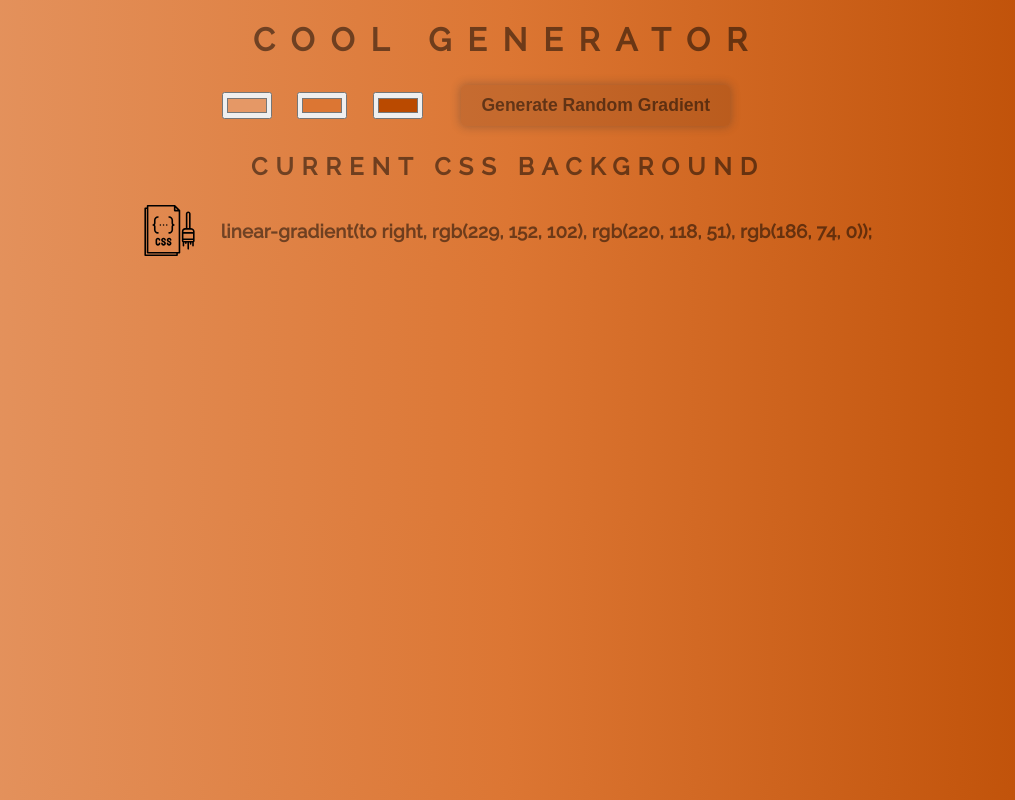
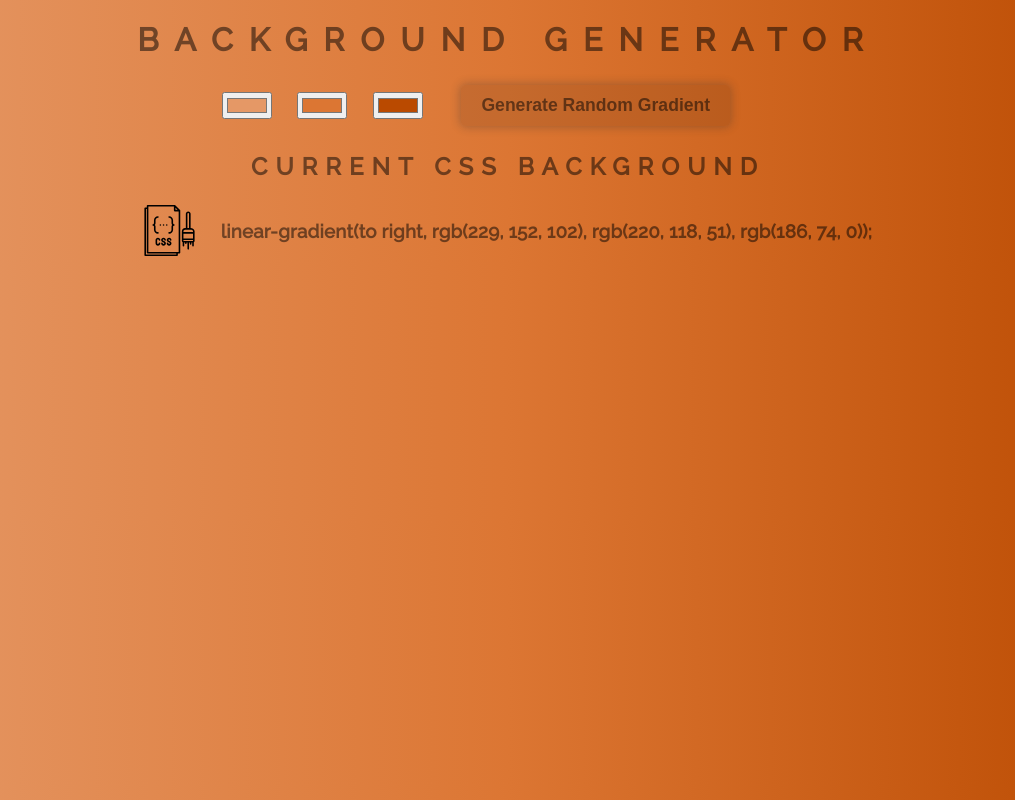
Before and after one commit to pedro742k2/background-generator, a plain HTML site: page index.html in a window 1280 px wide. Shown: the whole page, without its empty margins (132-1147 px from the left). Drawn offline with nearby package versions, Linux system fonts and the light colour scheme.

Commit message:
Changed the title to 'Background generator'

```diff
--- a/index.html
+++ b/index.html
@@ -24,7 +24,7 @@
   </head>
   <body id="gradient">
     <div class="animate__animated animate__backInDown">
-            <h1>Cool generator</h1>
+      <h1>Background generator</h1>
 
       <div id="inputs-div">
         <input
@@ -46,9 +46,7 @@
           value="#ba4a00"
         />
 
-                <button id="random-gradient-btn">
-                    Generate Random Gradient
-                </button>
+        <button id="random-gradient-btn">Generate Random Gradient</button>
         <img id="go-back" src="back-arrow.svg" />
       </div>
 
```
Lines whose indentation alone changed are shown as unchanged.
